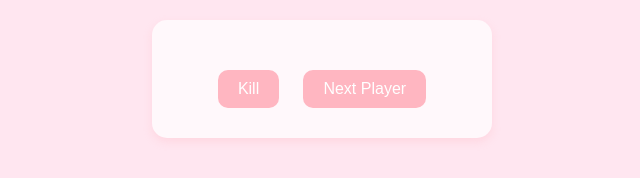
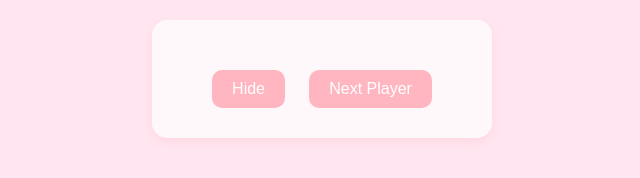
Before and after one commit to aahanagorantla/Imposter-Game, a website: page index.html in a window 1280 px wide. Shown: the part 272-450 px from the top of the page, 318-958 px from the left. Drawn offline with Linux system fonts and the light colour scheme.

Commit message:
fix hide

```diff
--- a/index.html
+++ b/index.html
@@ -14,7 +14,7 @@
     <div id = "game">
         <h2 id = "playernumber"></h2>
         <p id = "role"></p>
-        <button id = "hide" onclick = "hide()">Kill</button>
+        <button id = "hide" onclick = "hide()">Hide</button>
         <button id = "next" onclick = "next()">Next Player</button>
     </div>
     <script src='script.js'></script>
```
